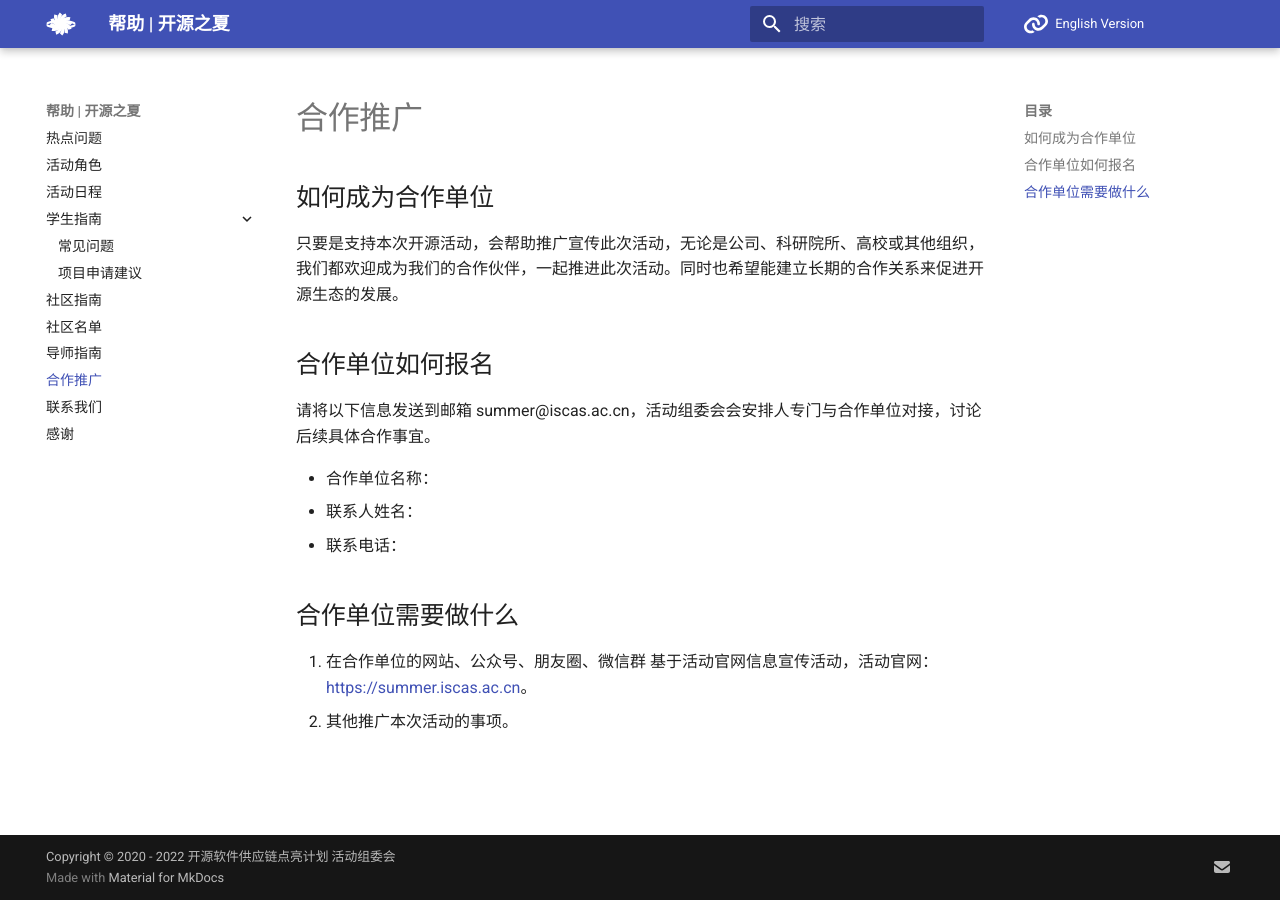
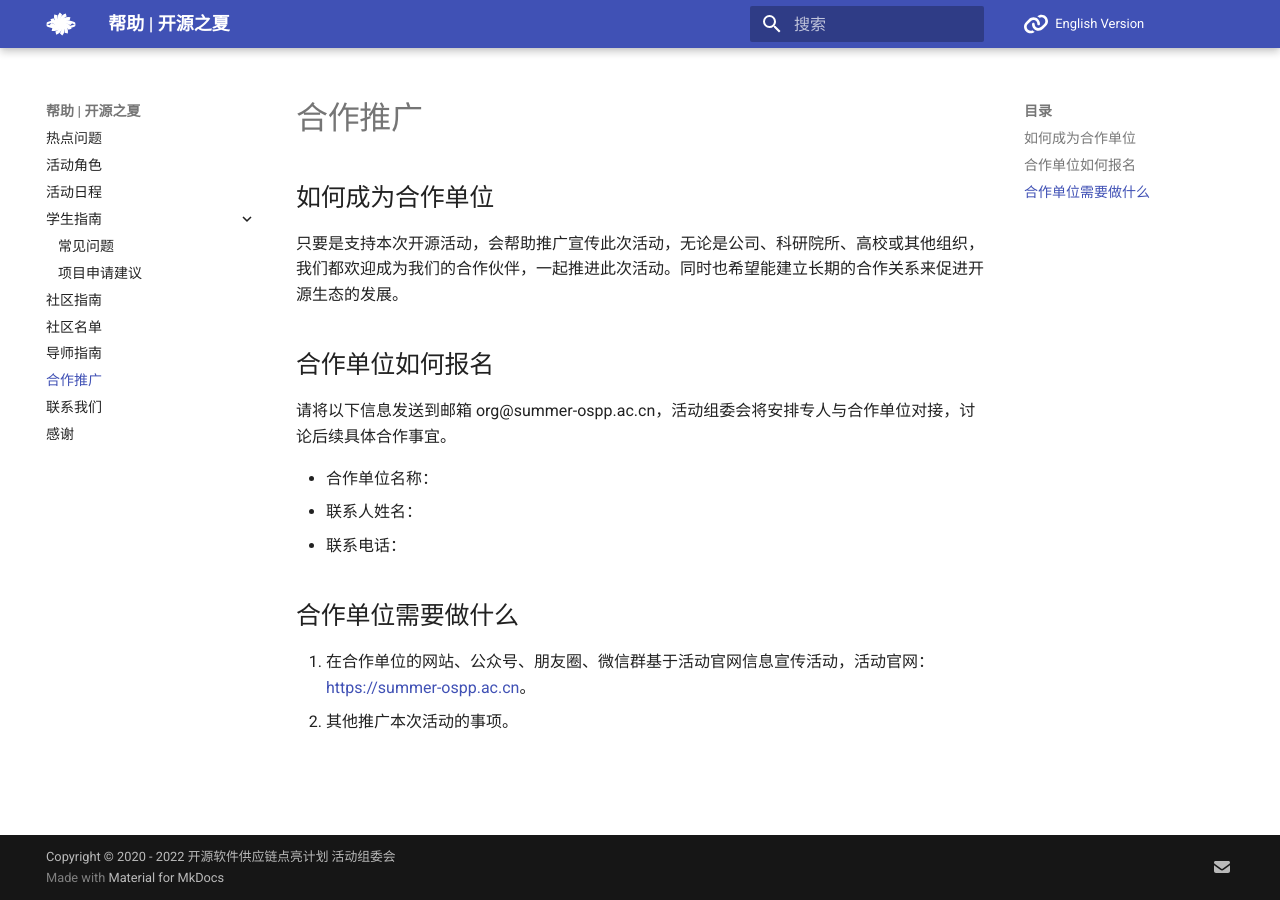
Before and after one commit to summer-ospp/help, an MkDocs documentation site: the page built from docs/cooperation.md, in a window 1280 px wide. Built offline with MkDocs 1.6.1 and Material for MkDocs 9.7.7, drawn with Linux system fonts in a browser that asks for light colours; comment, search, counter and statistics services are not loaded.

Commit message:
Update cooperation.md

```diff
--- a/docs/cooperation.md
+++ b/docs/cooperation.md
@@ -6,7 +6,7 @@
 
 ## 合作单位如何报名
 
-请将以下信息发送到邮箱 summer@iscas.ac.cn，活动组委会会安排人专门与合作单位对接，讨论后续具体合作事宜。
+请将以下信息发送到邮箱 org@summer-ospp.ac.cn，活动组委会将安排专人与合作单位对接，讨论后续具体合作事宜。
 
 - 合作单位名称：
 - 联系人姓名：
@@ -14,5 +14,5 @@
 
 ## 合作单位需要做什么
 
-1. 在合作单位的网站、公众号、朋友圈、微信群 基于活动官网信息宣传活动，活动官网：[https://summer.iscas.ac.cn](https://summer.iscas.ac.cn)。
+1. 在合作单位的网站、公众号、朋友圈、微信群基于活动官网信息宣传活动，活动官网：[https://summer-ospp.ac.cn](https://summer-ospp.ac.cn)。
 2. 其他推广本次活动的事项。
```
